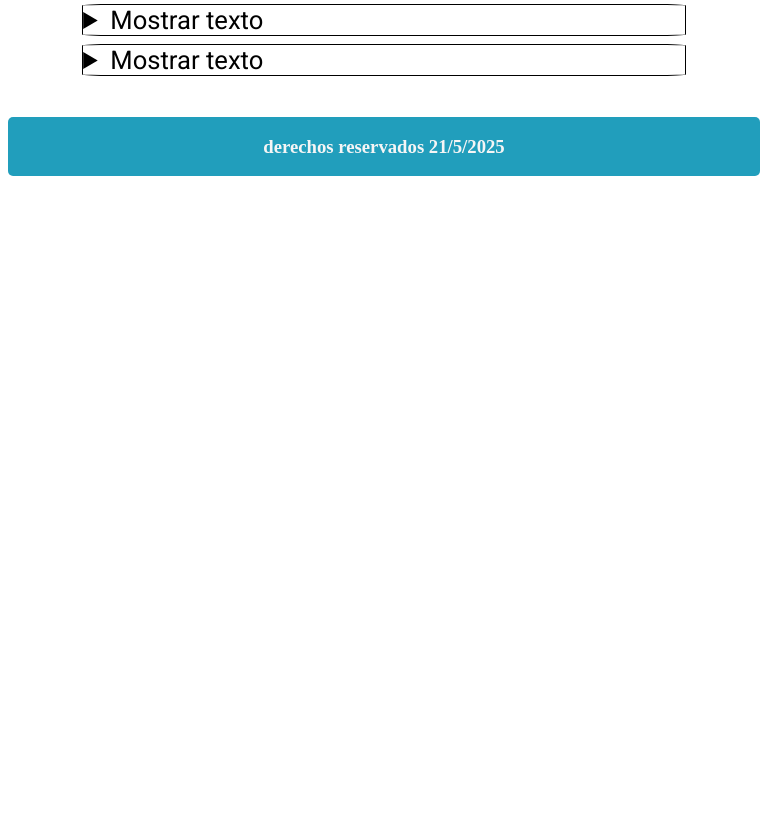
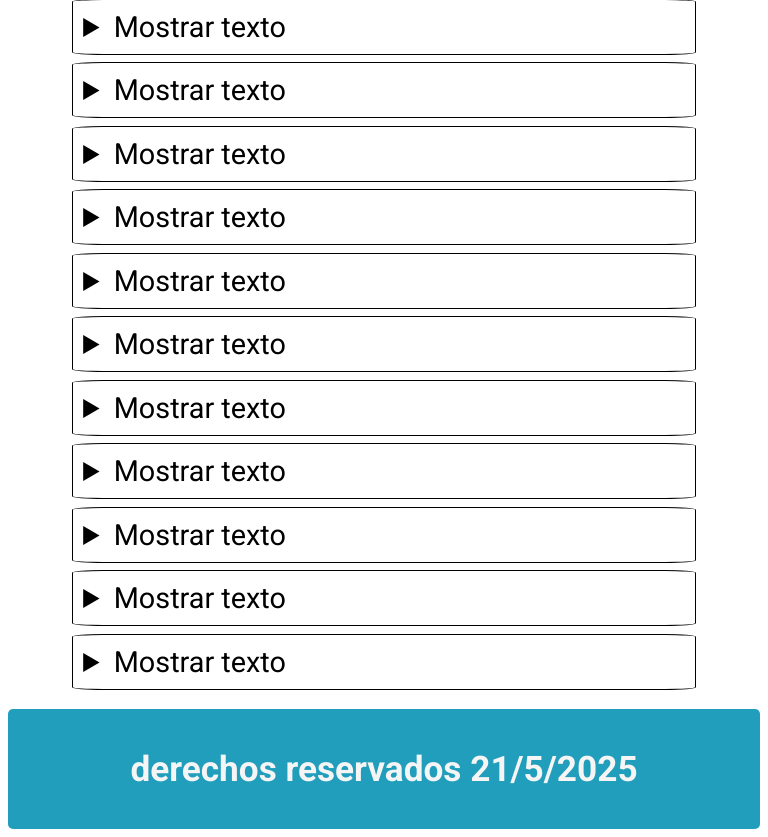
Before and after one commit to Nacor-taboada/proyecto-de-prueba, a plain HTML site: page index.html in a window 768 px wide. Shown: the part 773-1610 px from the top of the page. Before the commit the page ends 957 px from the top, so only its background shows below. Drawn offline with Linux system fonts and the light colour scheme.

Commit message:
prueba responsive tablets

```diff
--- a/css/styles.css
+++ b/css/styles.css
@@ -3,6 +3,7 @@
 
 .titulo {
   font-family: 'Orbitron', sans-serif;
+
   font-size: 2em;
   color: white;
   background-color: #012d40; /* tu color azul oscuro */
@@ -104,16 +105,50 @@ font-size:2rem ;
 }
 
 
-.footer{
- color: whitesmoke;
-  justify-content: center;
-  display: flex;
+footer {
+  border-radius: 5px;
+  background-color: #219ebc;
+  color: white;
+  text-align: center;
+  padding: 10px 0;
+  font-size: 0.9rem;
+  font-weight: bold;
+}
 
-  height:100% ;
-  background-color:#219ebc ;
-  font-size: 60%;
-  text-align: center;
-  font-size: 1rem ;
-  border: 5px ;
-  border-radius: 5px ;
+@media (min-width: 600px) and (max-width: 1024px) {
+  body {
+    min-height: 100vh;
+    display: flex;
+    flex-direction: column;
+  }
+
+  main {
+    flex: 1; /* ocupa el espacio restante y empuja el footer */
+  }
+
+  footer {
+    margin-top: auto; /* footer pegado al final */
+  }
+
+  /* Ajuste para reducir el espacio entre preguntas y footer */
+  .cajadepreguntas {
+    margin-bottom: 2%; /* más chico que en móvil */
+  }
+
+  /* Botón de compra más grande */
+  .botoncontainer {
+    width: 70%;   /* más ancho en tablet */
+    font-size: 2.2rem;
+    padding: 12px; /* más altura */
+  }
+
+  /* Preguntas frecuentes más grandes */
+  .preguntafrecuente {
+    font-size: 1.8rem;
+    padding: 10px;
+  }
+
+   .titulos {
+    font-size: 2.2rem;  /* más grande que el 1.8rem que ya tenés */
+  }
 }
--- a/index.html
+++ b/index.html
@@ -63,6 +63,30 @@
   <summary>Mostrar texto</summary>
   <p>¡Hola! Este es el texto que apareció.</p>
 </details>
+<details class="preguntafrecuente">
+  <summary>Mostrar texto</summary>
+  <p>¡Hola! Este es el texto que apareció.</p>
+</details>
+<details class="preguntafrecuente">
+  <summary>Mostrar texto</summary>
+  <p>¡Hola! Este es el texto que apareció.</p>
+</details>
+<details class="preguntafrecuente">
+  <summary>Mostrar texto</summary>
+  <p>¡Hola! Este es el texto que apareció.</p>
+</details>
+<details class="preguntafrecuente">
+  <summary>Mostrar texto</summary>
+  <p>¡Hola! Este es el texto que apareció.</p>
+</details>
+<details class="preguntafrecuente">
+  <summary>Mostrar texto</summary>
+  <p>¡Hola! Este es el texto que apareció.</p>
+</details>
+<details class="preguntafrecuente">
+  <summary>Mostrar texto</summary>
+  <p>¡Hola! Este es el texto que apareció.</p>
+</details>
             </div>
         </section>
 
@@ -71,7 +95,7 @@
 
     <footer class="footer">
 
-    <Div><h3>derechos reservados 21/5/2025</h3></Div>
+    <Div><h2 class="titulos">derechos reservados 21/5/2025</h2></Div>
 
     </footer>
 </body>
```
